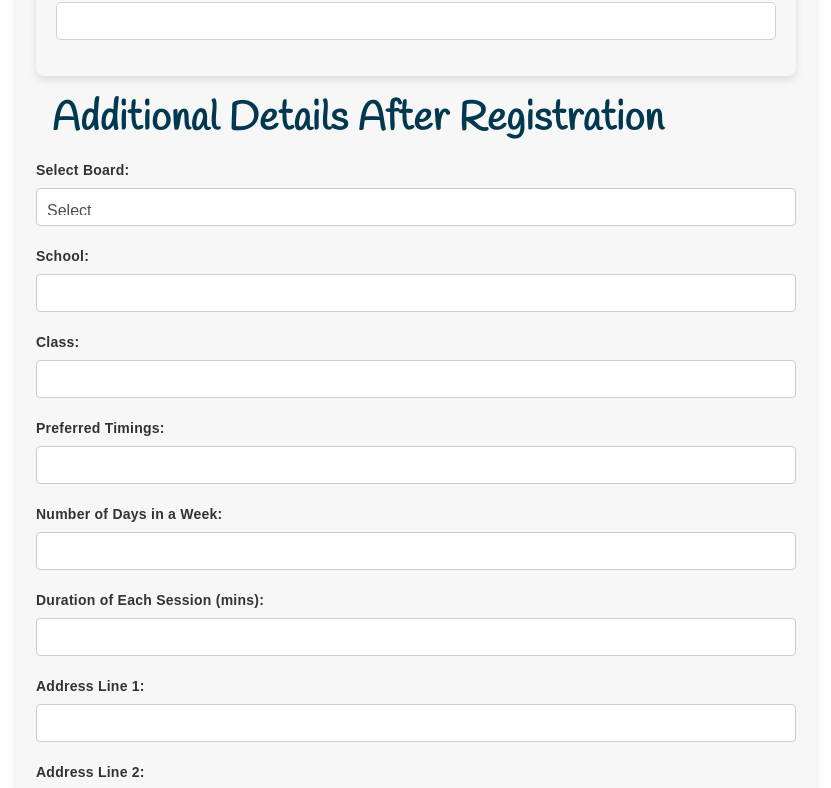
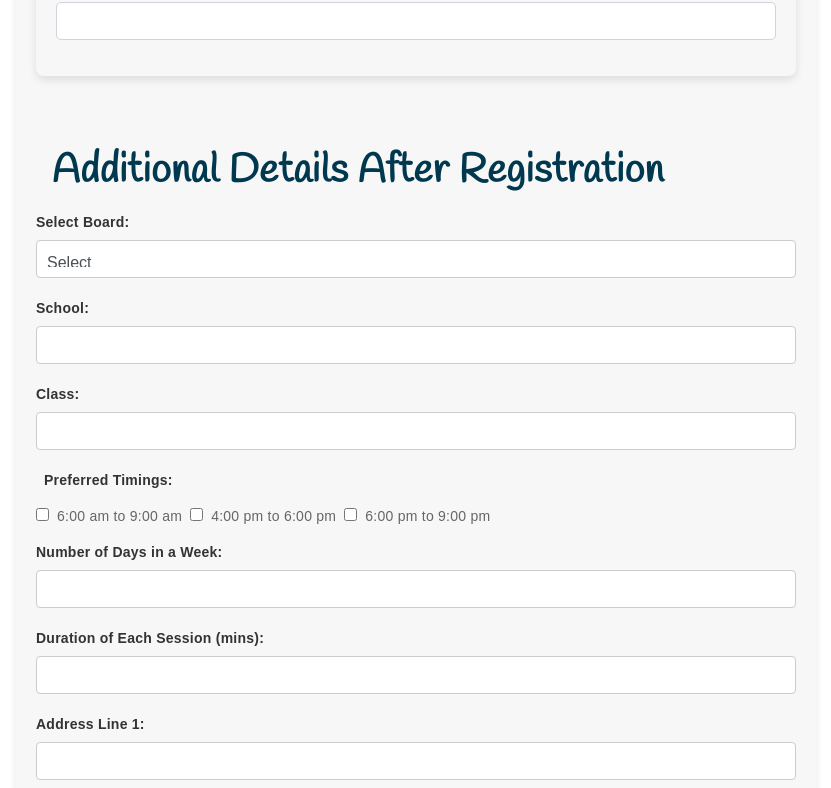
Before and after one commit to charankuramana09/GHT-Frontend, an Angular app in the folder GHT-Project/: page /student-signup in a window 1280 px wide. Shown: the part 856-1644 px from the top of the page, without its empty margins (224-1055 px from the left). Built offline with nearby package versions, Linux system fonts and the light colour scheme.

Commit message:
student registraion  format changed

```diff
--- a/GHT-Project/src/app/tutor-park/personal-registration/personal-registration.component.html
+++ b/GHT-Project/src/app/tutor-park/personal-registration/personal-registration.component.html
@@ -67,7 +67,7 @@
     <label for="password">Password:</label>
     <input id="password" formControlName="password" type="password" class="form-control">
     <div *ngIf="registrationForm.get('password').hasError('required') && registrationForm.get('password').touched" class="warning-message error-message">
-      mobile No is required
+      Password is required
     </div>
   </div>
 
@@ -75,7 +75,7 @@
     <label for="confirmPassword">Confirm Password:</label>
     <input id="confirmPassword" formControlName="confirmPassword" type="password" class="form-control">
     <div *ngIf="registrationForm.get('confirmPassword').hasError('required') && registrationForm.get('confirmPassword').touched" class="warning-message error-message">
-      mobile No is required
+      Confirm Password is required
     </div>
   </div>
 
--- a/GHT-Project/src/app/tutor-park/student/student-registration/student-registration.component.css
+++ b/GHT-Project/src/app/tutor-park/student/student-registration/student-registration.component.css
@@ -16,6 +16,14 @@
 
 /* Labels for each input */
 .form-group label {
+  display: block;
+  margin-bottom: 8px;
+  font-weight: bold;
+  color: #333;
+}
+
+.preferred-Timings{
+
   display: block;
   margin-bottom: 8px;
   font-weight: bold;
--- a/GHT-Project/src/app/tutor-park/student/student-registration/student-registration.component.html
+++ b/GHT-Project/src/app/tutor-park/student/student-registration/student-registration.component.html
@@ -1,9 +1,7 @@
-
-
 <form [formGroup]="registrationForm" (ngSubmit)="onSubmit()" class="form-container student-registration">
   <!-- Personal Information Component -->
   <app-personal-registration></app-personal-registration>
-
+  <div class="my-5 py-2">
     <h2 class="m-3">Additional Details After Registration</h2>
     <div class="form-group">
       <label for="board">Select Board:</label>
@@ -13,49 +11,65 @@
         <option value="ICSE">ICSE</option>
         <option value="State">State</option>
       </select>
-    <div *ngIf="registrationForm.get('board').hasError('required') && registrationForm.get('board').touched" class="warning-message error-message">
+      <div *ngIf="registrationForm.get('board').hasError('required') && registrationForm.get('board').touched"
+        class="warning-message error-message">
         Board is required
       </div>
     </div>
     <div class="form-group">
       <label for="school">School:</label>
       <input id="school" type="text" formControlName="school" class="form-control">
-    <div *ngIf="registrationForm.get('school').hasError('required') && registrationForm.get('school').touched" class="warning-message error-message">
+      <div *ngIf="registrationForm.get('school').hasError('required') && registrationForm.get('school').touched"
+        class="warning-message error-message">
         School Name is required
       </div>
     </div>
     <div class="form-group">
       <label for="class">Class:</label>
       <input id="class" type="text" formControlName="class" class="form-control">
-    <div *ngIf="registrationForm.get('class').hasError('required') && registrationForm.get('class').touched" class="warning-message error-message">
+      <div *ngIf="registrationForm.get('class').hasError('required') && registrationForm.get('class').touched"
+        class="warning-message error-message">
         Class is required
       </div>
     </div>
-  <div class="form-group">
-    <label for="preferredTimings">Preferred Timings:</label>
-    <input id="preferredTimings" type="text" formControlName="preferredTimings" class="form-control">
-    <div *ngIf="registrationForm.get('preferredTimings').hasError('required') && registrationForm.get('preferredTimings').touched" class="warning-message error-message">
+    <div class=" text-align-center ">
+      <label for="preferredTimings" class="px-2 preferred-Timings">Preferred Timings:</label>
+      <input id="preferredTimings" type="checkbox" formControlName="preferredTimings" value="time-1">
+      <label for="preferredTimings" class="p-2">6:00 am to 9:00 am</label>
+      <input id="preferredTimings" type="checkbox" formControlName="preferredTimings" value="time-2">
+      <label for="preferredTimings" class="p-2">4:00 pm to 6:00 pm</label>
+      <input id="preferredTimings" type="checkbox" formControlName="preferredTimings" value="time-3">
+      <label for="preferredTimings" class="p-2">6:00 pm to 9:00 pm</label>
+      <div
+        *ngIf="registrationForm.get('preferredTimings').hasError('required') && registrationForm.get('preferredTimings').touched"
+        class="warning-message error-message">
         Preferred Timings is required
       </div>
     </div>
     <div class="form-group">
       <label for="daysPerWeek">Number of Days in a Week:</label>
       <input id="daysPerWeek" type="number" formControlName="daysPerWeek" class="form-control">
-    <div *ngIf="registrationForm.get('daysPerWeek').hasError('required') && registrationForm.get('daysPerWeek').touched" class="warning-message error-message">
+      <div
+        *ngIf="registrationForm.get('daysPerWeek').hasError('required') && registrationForm.get('daysPerWeek').touched"
+        class="warning-message error-message">
         Number of Days is required
       </div>
     </div>
     <div class="form-group">
       <label for="sessionDuration">Duration of Each Session (mins):</label>
       <input id="sessionDuration" type="number" formControlName="sessionDuration" class="form-control">
-    <div *ngIf="registrationForm.get('sessionDuration').hasError('required') && registrationForm.get('sessionDuration').touched" class="warning-message error-message">
+      <div
+        *ngIf="registrationForm.get('sessionDuration').hasError('required') && registrationForm.get('sessionDuration').touched"
+        class="warning-message error-message">
         Duration of Session is required
       </div>
     </div>
     <div class="form-group">
       <label for="addressLine1">Address Line 1:</label>
       <input id="addressLine1" type="text" formControlName="addressLine1" class="form-control">
-    <div *ngIf="registrationForm.get('addressLine1').hasError('required') && registrationForm.get('addressLine1').touched" class="warning-message error-message">
+      <div
+        *ngIf="registrationForm.get('addressLine1').hasError('required') && registrationForm.get('addressLine1').touched"
+        class="warning-message error-message">
         address is required
       </div>
     </div>
@@ -63,26 +77,35 @@
       <label for="addressLine2">Address Line 2:</label>
       <input id="addressLine2" type="text" formControlName="addressLine2" class="form-control">
     </div>
+  </div>
+
+  <div class="my-5 py-2">
+
 
     <h2>Parent/Guardian Information</h2>
     <div class="form-group">
       <label for="fatherName">Father’s Name:</label>
       <input id="fatherName" type="text" formControlName="fatherName" class="form-control">
-    <div *ngIf="registrationForm.get('fatherName').hasError('required') && registrationForm.get('fatherName').touched" class="warning-message error-message">
+      <div *ngIf="registrationForm.get('fatherName').hasError('required') && registrationForm.get('fatherName').touched"
+        class="warning-message error-message">
         Father Name is required
       </div>
     </div>
     <div class="form-group">
       <label for="fatherOccupation">Occupation:</label>
       <input id="fatherOccupation" type="text" formControlName="fatherOccupation" class="form-control">
-    <div *ngIf="registrationForm.get('fatherOccupation').hasError('required') && registrationForm.get('fatherOccupation').touched" class="warning-message error-message">
+      <div
+        *ngIf="registrationForm.get('fatherOccupation').hasError('required') && registrationForm.get('fatherOccupation').touched"
+        class="warning-message error-message">
         father Occupation is required
       </div>
     </div>
     <div class="form-group">
       <label for="fatherPhone">Phone:</label>
       <input id="fatherPhone" type="text" formControlName="fatherPhone" class="form-control">
-    <div *ngIf="registrationForm.get('fatherPhone').hasError('required') && registrationForm.get('fatherPhone').touched" class="warning-message error-message">
+      <div
+        *ngIf="registrationForm.get('fatherPhone').hasError('required') && registrationForm.get('fatherPhone').touched"
+        class="warning-message error-message">
         Phone No. is required
       </div>
     </div>
@@ -93,7 +116,8 @@
     <div class="form-group">
       <label for="motherName">Mother’s Name:</label>
       <input id="motherName" type="text" formControlName="motherName" class="form-control">
-    <div *ngIf="registrationForm.get('motherName').hasError('required') && registrationForm.get('motherName').touched" class="warning-message error-message">
+      <div *ngIf="registrationForm.get('motherName').hasError('required') && registrationForm.get('motherName').touched"
+        class="warning-message error-message">
         Mother Name is required
       </div>
     </div>
@@ -117,8 +141,10 @@
     <div>
       <label for="image">Image:</label>
       <input type="file" id="image" (change)="onImageChange($event)">
-    <div *ngIf="registrationForm.get('image').hasError('required') && registrationForm.get('image').touched" class="warning-message error-message">
+      <div *ngIf="registrationForm.get('image').hasError('required') && registrationForm.get('image').touched"
+        class="warning-message error-message">
         Image is required
+      </div>
     </div>
   </div>
 
```
Lines whose indentation alone changed are shown as unchanged.
